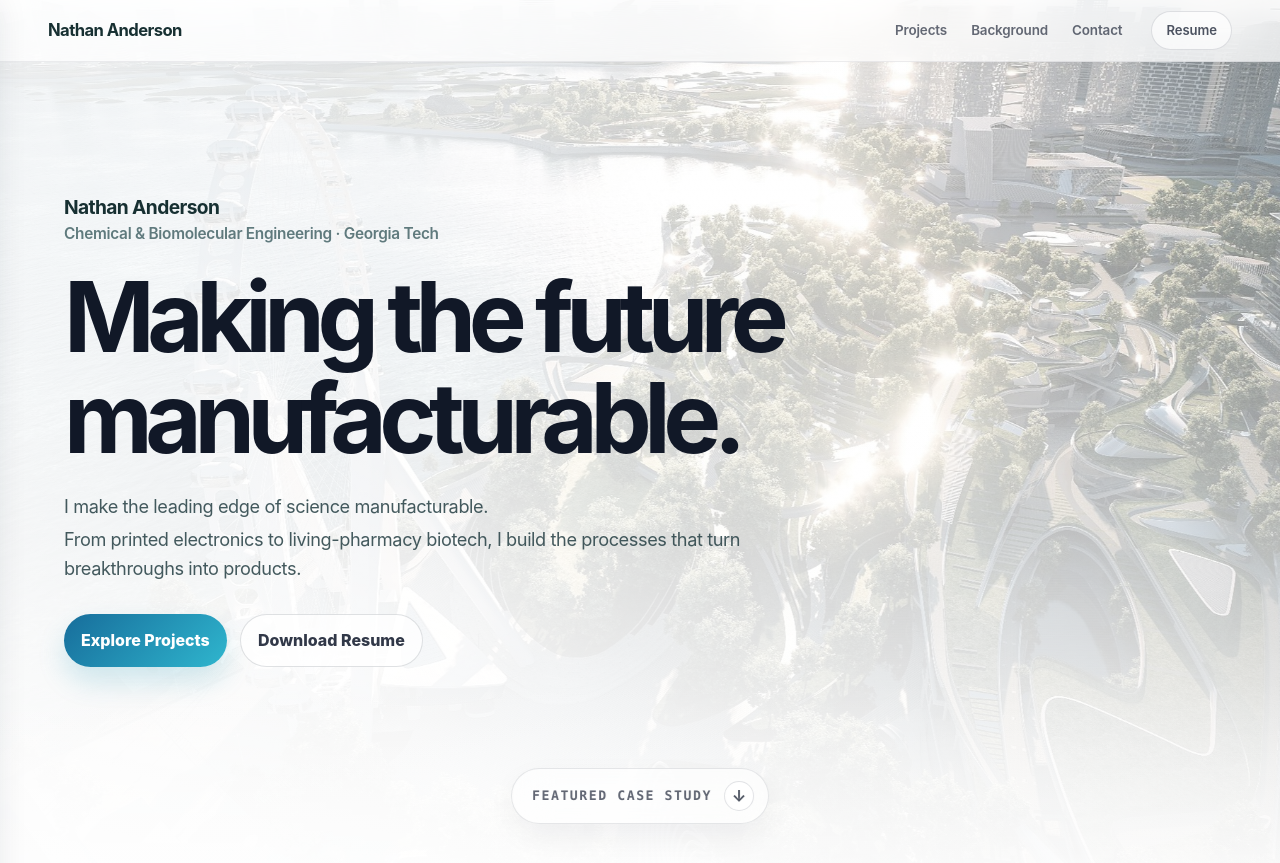
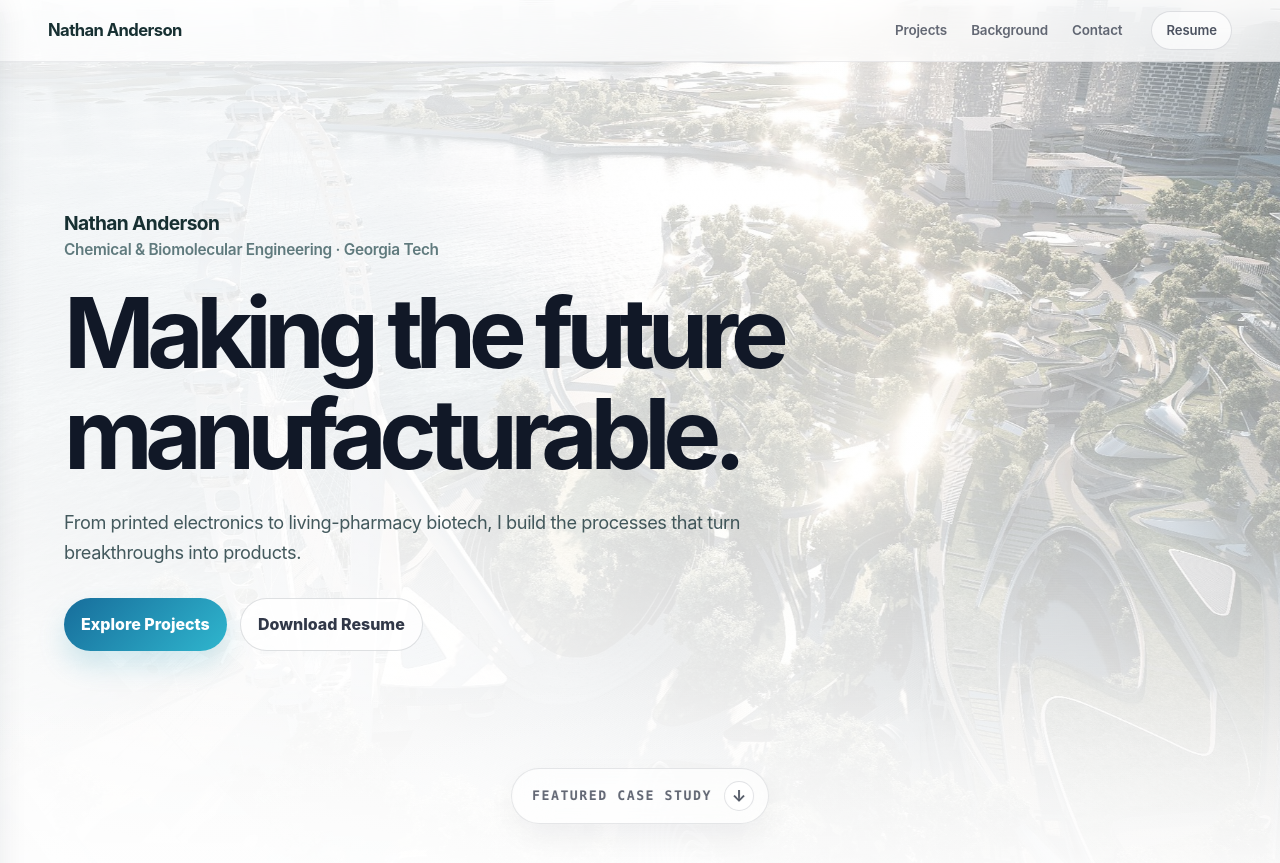
Before and after one commit to nanderson92/nanderson92.github.io, a Jekyll site: the page built from index.html, in a window 1280 px wide and 900 px high. Shown: the top 863 px of the window. Built offline with Jekyll 4.4.1, drawn with Linux system fonts in a browser that asks for light colours.

Commit message:
Update index.html

```diff
--- a/index.html
+++ b/index.html
@@ -13,7 +13,6 @@ body_class: home-page
  </div>
  <h1><span class="hero-title-line">Making the future</span><span class="hero-title-line">manufacturable.</span></h1>
  <p class="hero-lede">
- I make the leading edge of science manufacturable.<br class="hero-lede-break">
  From printed electronics to living-pharmacy biotech, I build the processes that turn breakthroughs into products.
  </p>
  <div class="cta-row">
```
